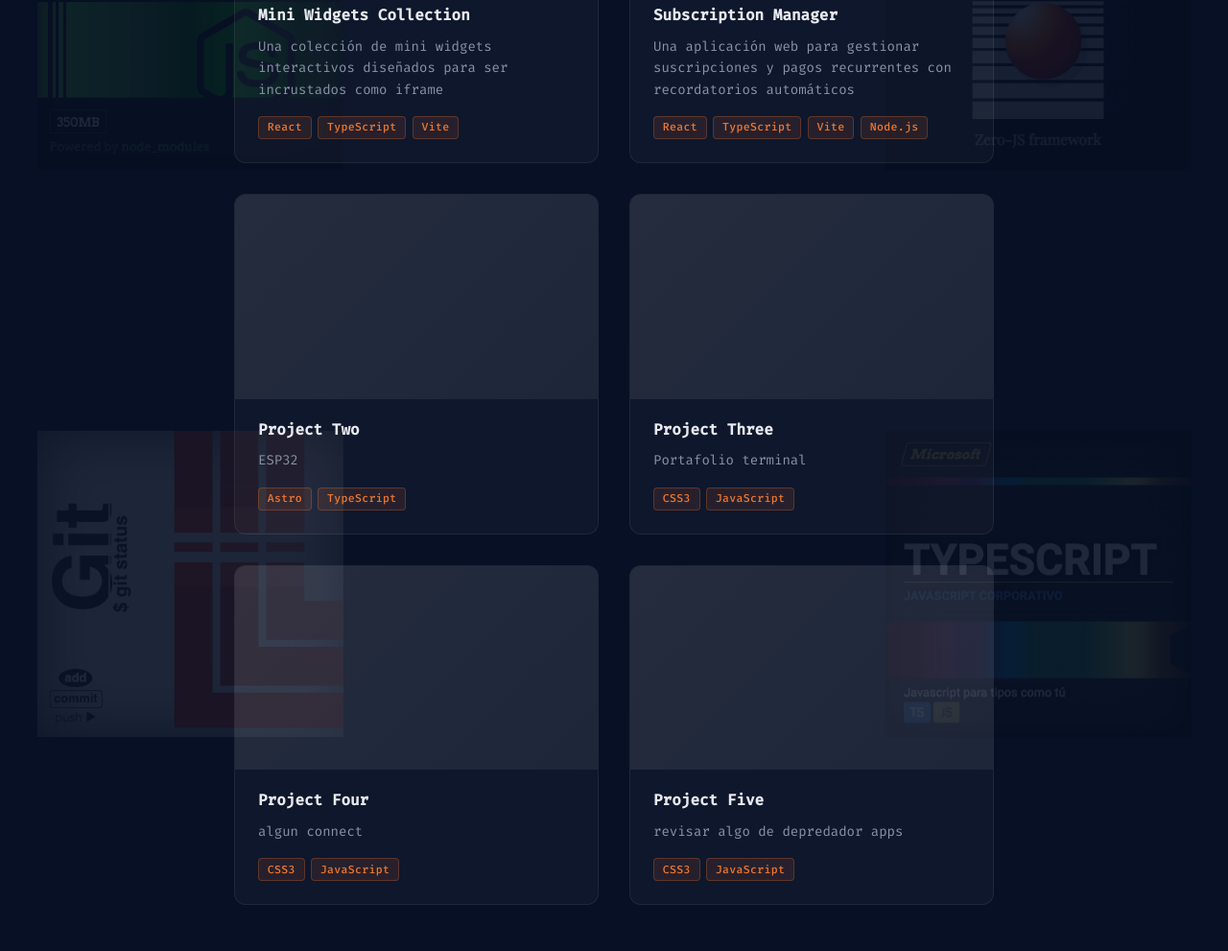
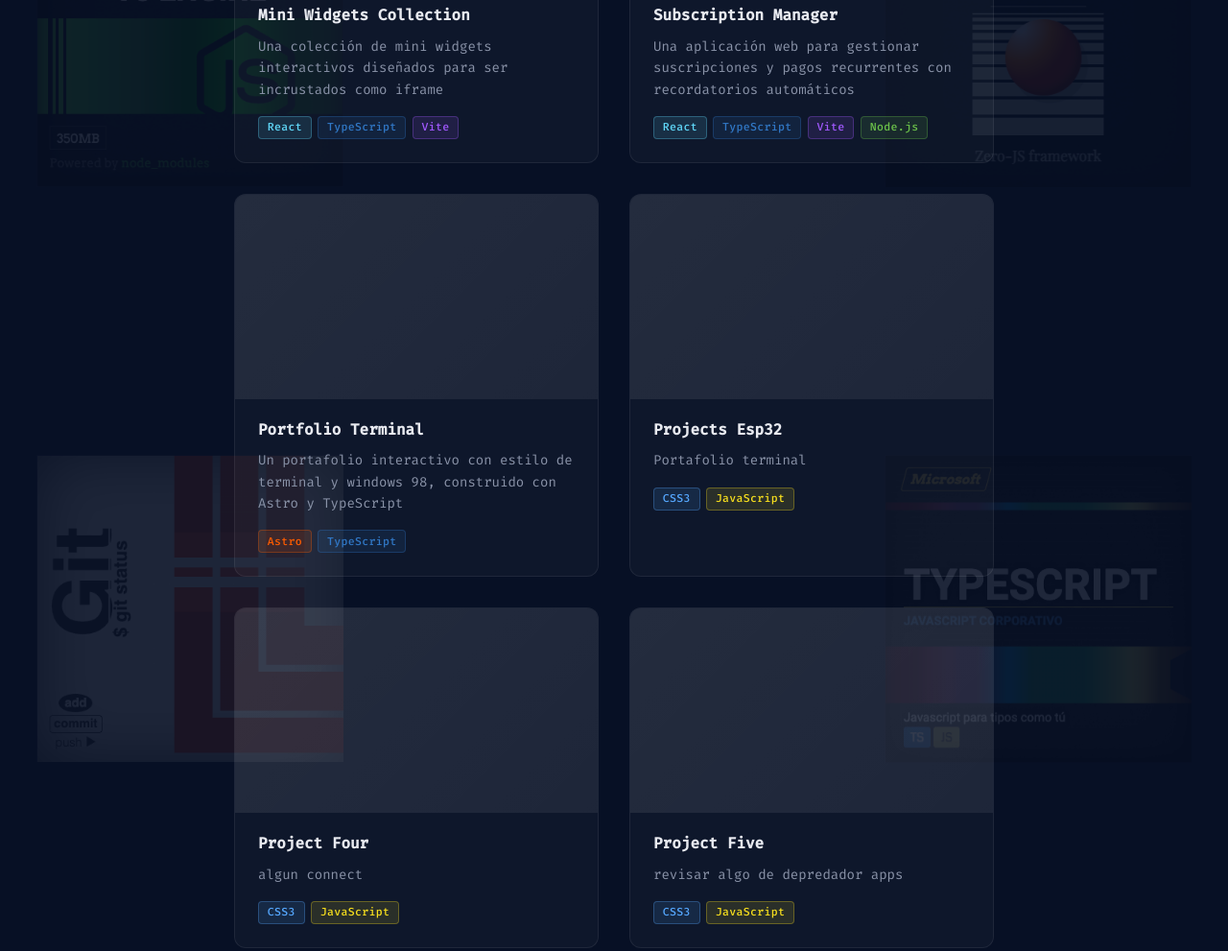
Before and after one commit to Jussef/Landingpage-JussefDev, an Astro site: page / in a window 1280 px wide. Shown: the part 2120-3111 px from the top of the page at 96% size. Built offline with nearby package versions, Linux system fonts and the light colour scheme; Astro itself is replaced by a stand-in of ours.

Commit message:
Update Portfolio.astro

```diff
--- a/src/components/sections/Portfolio.astro
+++ b/src/components/sections/Portfolio.astro
@@ -18,15 +18,15 @@ const projects = [
 		src: 'img/portfolio/subs.png',
 	},
 	{
-		title: 'Project Two',
-		desc: 'ESP32',
-		descEN: 'ESP32',
+		title: 'Portfolio Terminal',
+		desc: 'Un portafolio interactivo con estilo de terminal y windows 98, construido con Astro y TypeScript',
+		descEN: 'An interactive portfolio with a terminal and Windows 98 style, built with Astro and TypeScript',
 		tags: ['Astro', 'TypeScript'],
 		href: '#',
 		src: '',
 	},
 	{
-		title: 'Project Three',
+		title: 'Projects Esp32',
 		desc: 'Portafolio terminal',
 		descEN: 'Portfolio terminal',
 		tags: ['CSS3', 'JavaScript'],
@@ -90,7 +90,7 @@ const projects = [
 						<h3 class="project-title">{p.title}</h3>
 						<p class="project-desc">{p.desc}</p>
 						<ul class="project-tags">
-							{p.tags.map(tag => <li>{tag}</li>)}
+							{p.tags.map(tag => <li data-tag={tag.toLowerCase().replaceAll("+", "p").replace(/[^a-z0-9]/g, "")}>{tag}</li>)}
 						</ul>
 					</div>
 				</a>
@@ -336,13 +336,37 @@ const projects = [
 		font-family: var(--font-main);
 		font-size: 0.72rem;
 		font-weight: 500;
-		color: var(--accent-orange);
-		background: rgba(255, 120, 50, 0.1);
-		border: 1px solid rgba(255, 120, 50, 0.25);
+		--tag-color: var(--accent-orange);
+		color: var(--tag-color);
+		background: color-mix(in srgb, var(--tag-color) 12%, transparent);
+		border: 1px solid color-mix(in srgb, var(--tag-color) 30%, transparent);
 		border-radius: 4px;
 		padding: 0.15rem 0.55rem;
 		letter-spacing: 0.03em;
 	}
+
+	/* Tag colors per technology (brand palette) */
+	.project-tags li[data-tag="react"]      { --tag-color: #61dafb; }
+	.project-tags li[data-tag="typescript"] { --tag-color: #3178c6; }
+	.project-tags li[data-tag="javascript"] { --tag-color: #f7df1e; }
+	.project-tags li[data-tag="vite"]       { --tag-color: #a259ff; }
+	.project-tags li[data-tag="nodejs"]     { --tag-color: #6cc24a; }
+	.project-tags li[data-tag="astro"]      { --tag-color: #ff5d01; }
+	.project-tags li[data-tag="css3"]       { --tag-color: #56a8ff; }
+	.project-tags li[data-tag="html5"]      { --tag-color: #e34f26; }
+	.project-tags li[data-tag="tailwind"]   { --tag-color: #38bdf8; }
+	.project-tags li[data-tag="sass"]       { --tag-color: #cf649a; }
+	.project-tags li[data-tag="python"]     { --tag-color: #ffd43b; }
+	.project-tags li[data-tag="gsap"]       { --tag-color: #88ce02; }
+	.project-tags li[data-tag="nextjs"]     { --tag-color: #e8eaf0; }
+	.project-tags li[data-tag="vuejs"]      { --tag-color: #42b883; }
+	.project-tags li[data-tag="php"]        { --tag-color: #8993be; }
+	.project-tags li[data-tag="mongodb"]    { --tag-color: #4faa41; }
+	.project-tags li[data-tag="firebase"]   { --tag-color: #ffca28; }
+	.project-tags li[data-tag="supabase"]   { --tag-color: #3ecf8e; }
+	.project-tags li[data-tag="arduino"]    { --tag-color: #00979d; }
+	.project-tags li[data-tag="esp32"]      { --tag-color: #e7352c; }
+	.project-tags li[data-tag="cpp"]        { --tag-color: #649ad2; }
 
 	/* data-fade — cards rise up from below and settle in place */
 	[data-fade] {
```
